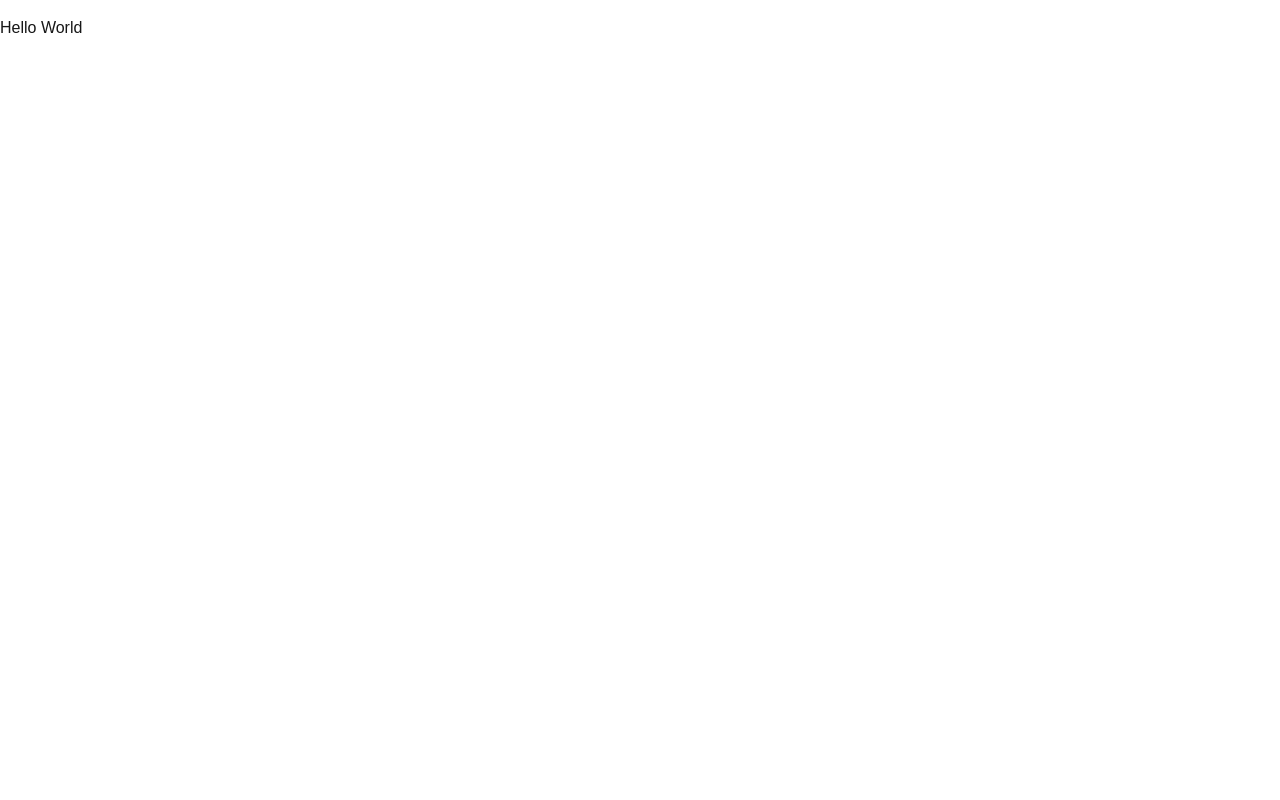
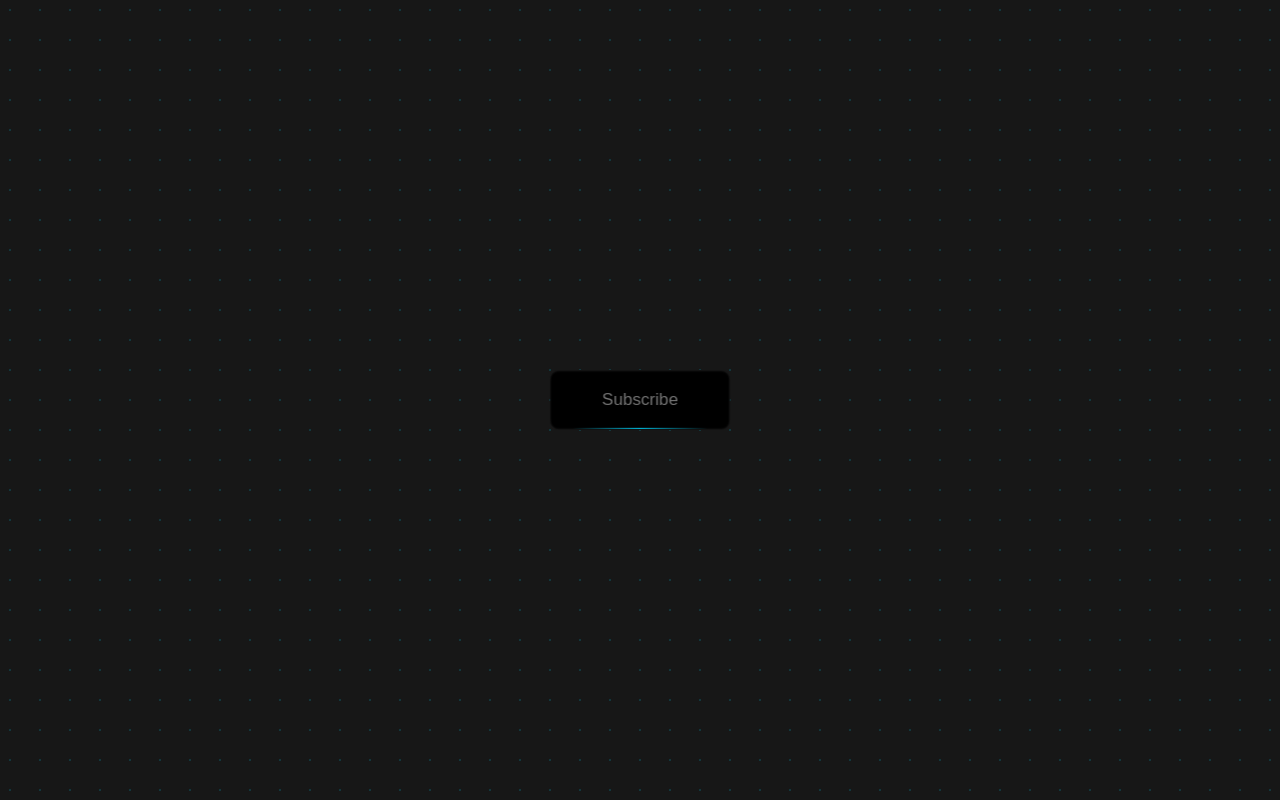
Before and after one commit to venky916/framer-motion, a Next.js app: page / in a window 1280 px wide. Built offline with nearby package versions, Linux system fonts and the light colour scheme.

Commit message:
Refactor Home component to use Content component and remove Sample component

```diff
--- a/src/app/page.tsx
+++ b/src/app/page.tsx
@@ -1,3 +1,9 @@
+import { Content } from "@/components/content";
+
 export default function Home() {
-  return <div className="max-w-7xl mx-auto py-4">Hello World</div>;
+  return (
+    <div>
+      <Content />
+    </div>
+  );
 }
--- /dev/null
+++ b/src/components/content.tsx
@@ -0,0 +1,64 @@
+"use client";
+
+// bg-[radial-gradient(var(--color-neutral-800)_1px,transparent_1px)] bg-[size:10px_10px] hover:bg-[size:15px_15px]
+// transition-all duration-300
+
+//   style={{
+//     backgroundImage:
+//       "radial-gradient(circle at 10px 10px, black 5px, transparent 0)",
+//     backgroundSize: "30px 30px", // This defines the size of the SINGLE gradient
+//     backgroundRepeat: "no-repeat", // This is the default. Change to 'repeat' to see a difference.
+//     backgroundColor: "yellow", // You will see this color where the gradient isn't covering.
+//   }}
+
+//  shadow-[0px_20px_50px_rgba(8,112,184,0.7)]
+
+import React from "react";
+
+import { motion } from "motion/react";
+import { cn } from "@/lib/utils";
+
+export const Content = () => {
+  return (
+    <div
+      className={cn(
+        "flex h-screen w-full items-center justify-center bg-neutral-900",
+        "perspective-distant transform-3d",
+      )}
+      style={{
+        backgroundImage:
+          "radial-gradient(circle at 10px 10px, rgba(6,182,212,0.2) 1px ,transparent 0)",
+        backgroundSize: "30px 30px",
+        //   backgroundPosition: "center center", similar to circle at center
+        backgroundRepeat: "repeat",
+      }}
+    >
+      <motion.button
+        whileHover={{
+          rotateX: 25,
+          rotateY: 15,
+          boxShadow: "0px 20px 50px rgba(8,112,184,0.7)",
+          y: -5,
+        }}
+        whileTap={{
+          y: 0,
+        }}
+        transition={{
+          duration: 0.3,
+          ease: "easeInOut",
+        }}
+        className={cn(
+          "group relative cursor-pointer rounded-lg bg-black px-12 py-4 text-neutral-500 shadow-[0px_1px_2px_0px_rgba(255,255,255,0.1)_inset,0px_-1px_2px_0px_rgba(255,255,255,0.1)_inset]",
+          "translate-z-20",
+        )}
+      >
+        <span className="transition-colors duration-300 group-hover:text-cyan-500">
+          {" "}
+          Subscribe
+        </span>
+        <span className="absolute inset-x-0 bottom-px mx-auto h-px w-3/4 bg-gradient-to-r from-transparent via-cyan-500 to-transparent"></span>
+        <span className="absolute inset-x-0 bottom-px mx-auto h-[4px] w-full bg-gradient-to-r from-transparent via-cyan-500 to-transparent opacity-0 blur-md transition duration-300 group-hover:opacity-100"></span>
+      </motion.button>
+    </div>
+  );
+};
--- a/src/components/sample.tsx
+++ /dev/null
@@ -1,7 +0,0 @@
-import React from 'react'
-
-export const Sample = () => {
-  return (
-    <div>Hello World</div>
-  )
-}
```
